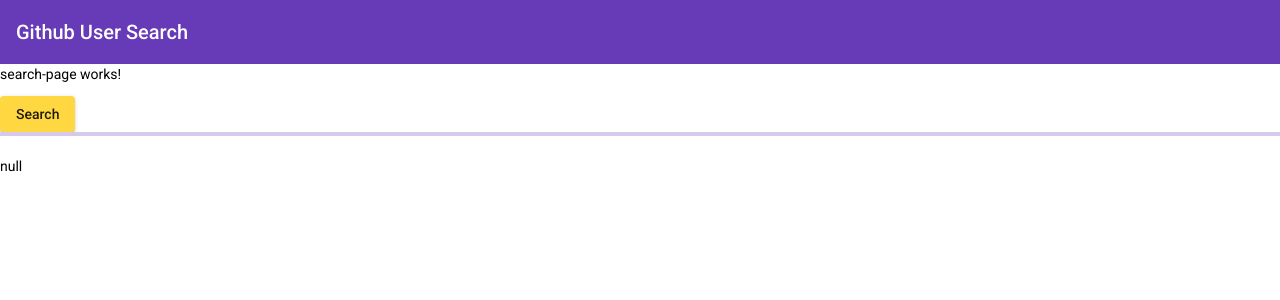
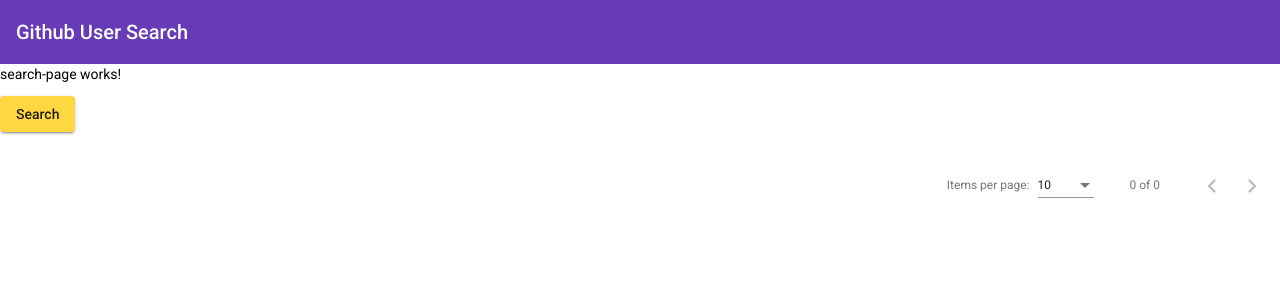
Before and after one commit to TapaiBalazs/github-search-api, an Angular app: page /search in a window 1280 px wide. Shown: the top 300 px of the page. Built offline with nearby package versions, Linux system fonts and the light colour scheme.

Commit message:
Set up pagination

```diff
--- a/apps/github-search/src/app/search/components/search-page/search-page.component.css
+++ b/apps/github-search/src/app/search/components/search-page/search-page.component.css
@@ -0,0 +1,3 @@
+.progress-bar-holder {
+  height: 5px;
+}
--- a/apps/github-search/src/app/search/components/search-page/search-page.component.html
+++ b/apps/github-search/src/app/search/components/search-page/search-page.component.html
@@ -4,8 +4,22 @@
 
 <br>
 
-<mat-progress-bar [value]="searchProgress$ | async"></mat-progress-bar>
+<div class="progress-bar-holder">
+  <ng-container *ngIf="searchProgress$ | async as searchProgress">
+    <mat-progress-bar [value]="searchProgress"></mat-progress-bar>
+  </ng-container>
+</div>
 
 <br>
 
-{{ searchResults$ | async | json }}
+<mat-paginator [length]="totalCount$ | async"
+               [pageSize]="pageSize$ | async"
+               (page)="onPagination($event)"
+               [pageSizeOptions]="[5, 10, 25, 100]">
+</mat-paginator>
+
+<br>
+
+<div *ngFor="let user of users$ | async">
+  {{ user.login }}
+</div>
--- a/apps/github-search/src/app/search/components/search-page/search-page.component.ts
+++ b/apps/github-search/src/app/search/components/search-page/search-page.component.ts
@@ -1,6 +1,8 @@
 import { Component } from '@angular/core';
-import { Observable, Subject } from 'rxjs';
-import { switchMap } from 'rxjs/operators';
+import { PageEvent } from '@angular/material/paginator';
+import { BehaviorSubject, combineLatest, Observable, Subject } from 'rxjs';
+import { pluck, shareReplay, startWith, switchMap } from 'rxjs/operators';
+import { UserSearchListItem, UserSearchListResult } from '../../interfaces/user-search.interfaces';
 import { UserSearchService } from '../services/user-search.service';
 
 @Component({
@@ -10,12 +12,39 @@
 })
 export class SearchPageComponent {
 
-  private readonly searchAction = new Subject();
-  readonly searchResults$ = this.searchAction.asObservable()
+  private readonly searchAction = new Subject<void>();
+  private readonly pagination = new BehaviorSubject<PageEvent>({
+    length: 0,
+    pageIndex: 0,
+    pageSize: 10,
+    previousPageIndex: 0
+  });
+
+  private readonly pagination$ = this.pagination.asObservable().pipe(shareReplay(1));
+
+  readonly searchProgress$: Observable<number> = this.userSearchService.searchProgress$;
+
+  readonly pageSize$: Observable<number> = this.pagination$
+    .pipe(pluck('pageSize'));
+
+  readonly searchResults$: Observable<UserSearchListResult> = combineLatest([
+    this.searchAction.asObservable(),
+    this.pagination$
+  ]).pipe(
+    switchMap(([searcAction, pagination]) => this.userSearchService.search(pagination)),
+    shareReplay(1)
+  );
+
+  readonly users$: Observable<UserSearchListItem[]> = this.searchResults$
     .pipe(
-      switchMap(_ => this.userSearchService.search())
+      pluck<UserSearchListResult, UserSearchListItem[]>('items'),
+      startWith([])
     );
-  readonly searchProgress$: Observable<number> = this.userSearchService.searchProgress$
+  readonly totalCount$: Observable<number> = this.searchResults$
+    .pipe(
+      pluck<UserSearchListResult, number>('total_count'),
+      startWith(0)
+    );
 
   constructor(private userSearchService: UserSearchService) {
   }
@@ -24,4 +53,8 @@
     this.searchAction.next();
   }
 
+  onPagination(page: PageEvent): void {
+    this.pagination.next(page);
+  }
+
 }
--- a/apps/github-search/src/app/search/components/services/user-search.service.ts
+++ b/apps/github-search/src/app/search/components/services/user-search.service.ts
@@ -1,5 +1,6 @@
 import { HttpClient } from '@angular/common/http';
 import { Injectable } from '@angular/core';
+import { PageEvent } from '@angular/material/paginator';
 import { BehaviorSubject, Observable } from 'rxjs';
 import { map, tap } from 'rxjs/operators';
 import { UserSearchListResult } from '../../interfaces/user-search.interfaces';
@@ -18,11 +19,17 @@
 
   constructor(private http: HttpClient) {}
 
-  search(): Observable<UserSearchListResult> {
+  search(pagination: PageEvent): Observable<UserSearchListResult> {
     this.searchProgress.next(1);
-    return this.http.get<UserSearchListResult>(API_URL)
+    return this.http.get<UserSearchListResult>(this.createRequestUrl(pagination))
       .pipe(
         tap(_ => this.searchProgress.next(100))
       );
   }
+
+  private createRequestUrl(pagination: PageEvent): string {
+    const per_page = `per_page=${pagination.pageSize}`
+    const page = `page=${pagination.pageIndex + 1}`
+    return `${API_URL}&${per_page}&${page}`;
+  }
 }
--- a/apps/github-search/src/app/search/search.module.ts
+++ b/apps/github-search/src/app/search/search.module.ts
@@ -1,6 +1,7 @@
 import { CommonModule } from '@angular/common';
 import { NgModule } from '@angular/core';
 import { MatButtonModule } from '@angular/material/button';
+import { MatPaginatorModule } from '@angular/material/paginator';
 import { MatProgressBarModule } from '@angular/material/progress-bar';
 import { SearchPageComponent } from './components/search-page/search-page.component';
 import { UserSearchServicesModule } from './components/services/user-search-services.module';
@@ -14,7 +15,8 @@
     SearchRoutingModule,
     MatButtonModule,
     MatProgressBarModule,
-    UserSearchServicesModule
+    UserSearchServicesModule,
+    MatPaginatorModule
   ]
 })
 export class SearchModule {
--- a/package.json
+++ b/package.json
@@ -45,7 +45,7 @@
     "zone.js": "^0.10.2"
   },
   "devDependencies": {
-    "@angular-devkit/build-angular": "~0.1001.3",
+    "@angular-devkit/build-angular": "^0.1002.0",
     "@angular/cli": "~10.1.3",
     "@angular/compiler-cli": "^10.1.0",
     "@angular/language-service": "^10.1.0",
```
Also changed, not shown: 2 other files (tests, documents, lock files or other folders).
